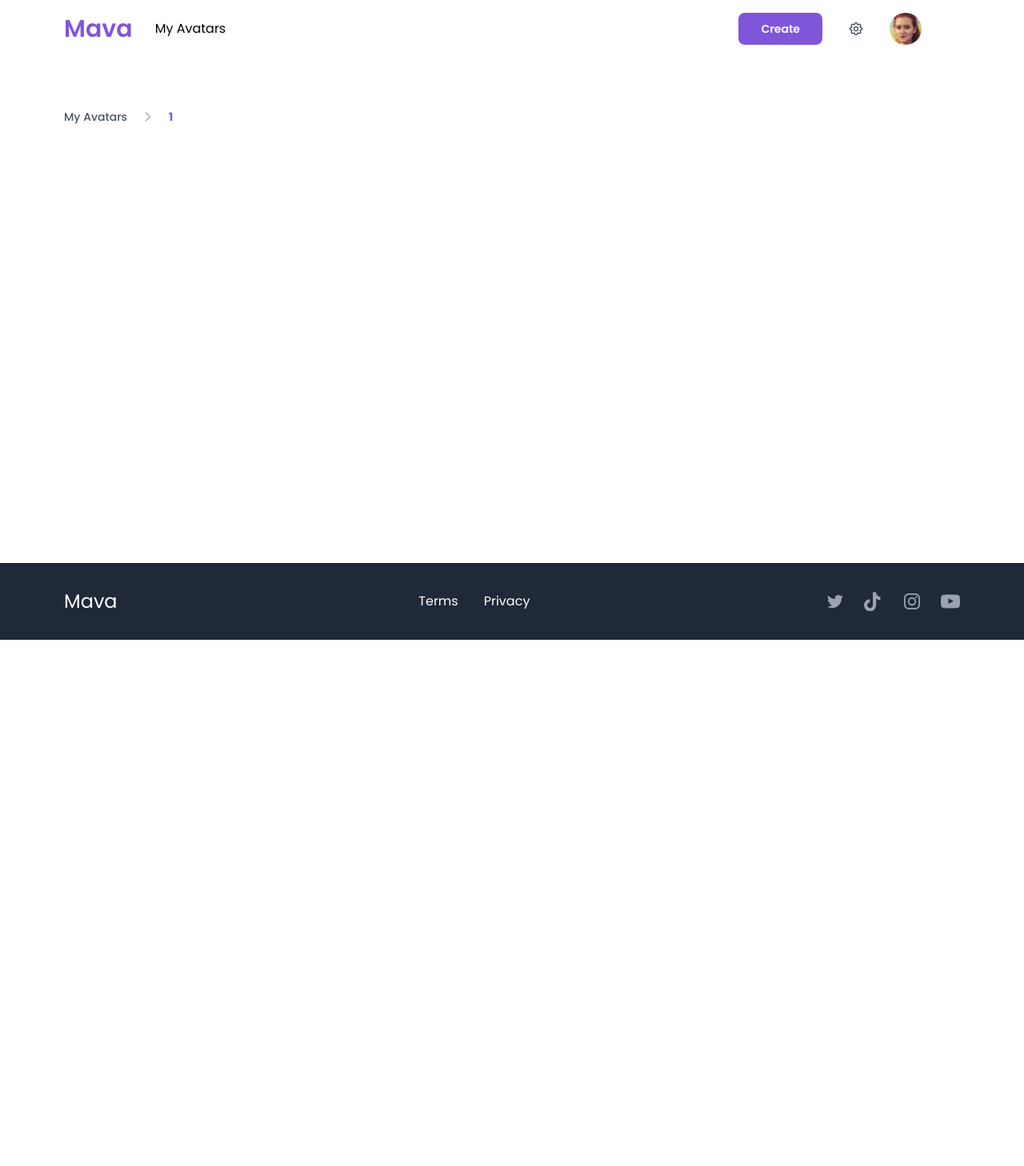
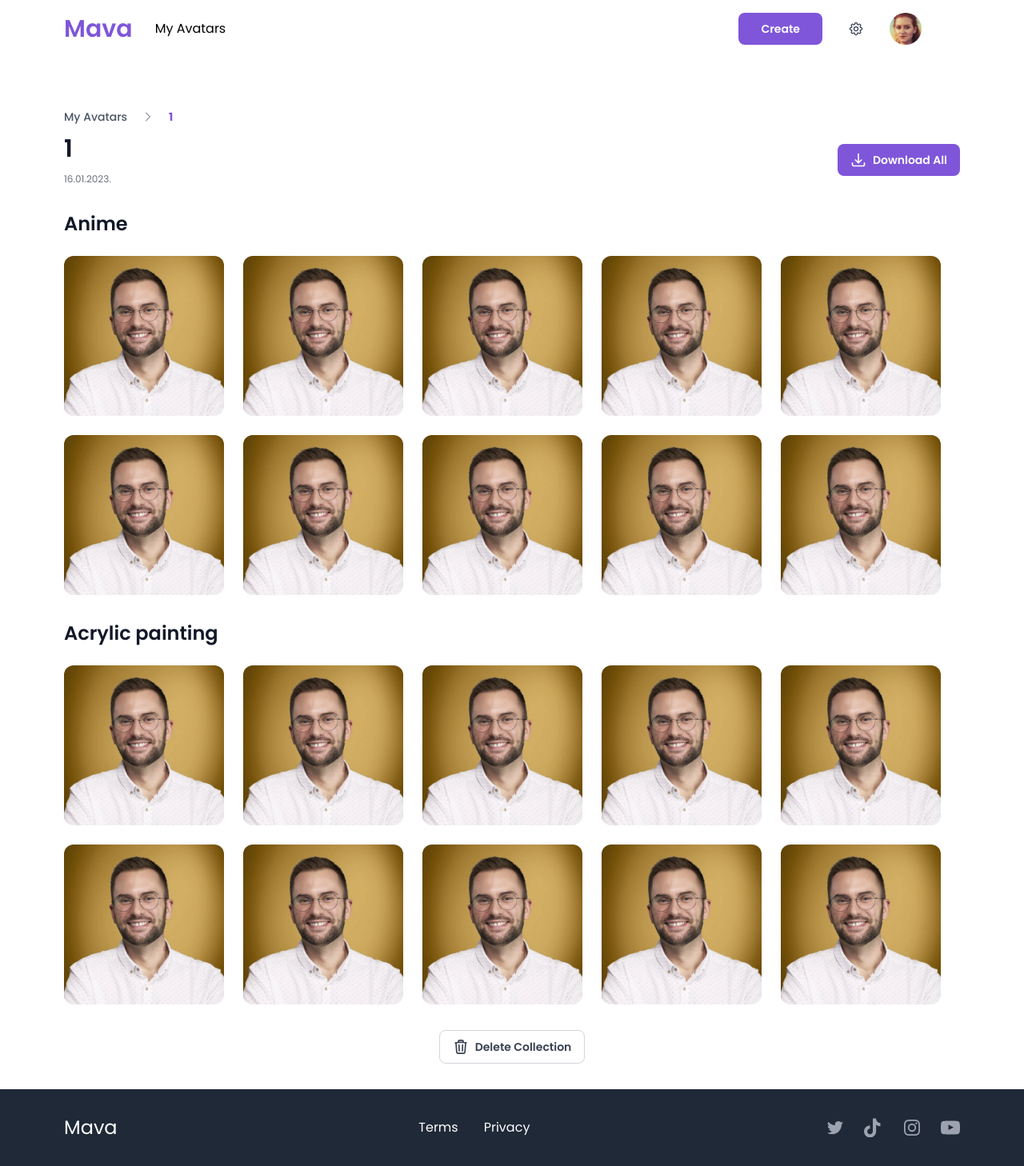
Before and after one commit to brandojesus0624/AI-web-frontend, a React (Create React App) app: page /my-avatars/1 in a window 1280 px wide. Shown: the whole page at 80% size. Before the commit the page ends 800 px from the top, so only its background shows below. Built offline with nearby package versions, Linux system fonts and the light colour scheme.

Commit message:
Collection Page

```diff
--- a/src/components/basic/collection.js
+++ b/src/components/basic/collection.js
@@ -62,12 +62,12 @@ const Collection = () => {
       <span className="text-gray-600 text-sm" id="created_date">16.01.2023.</span>
       <div className="flex mt-6 w-full" id="image_gallery">
         <Slider {...settings}>
-          <img src={require("../../assets/img/demo(1).png")} className="rounded-xl mr-9" />
-          <img src={require("../../assets/img/demo(2).png")} className="rounded-xl mr-9" />
-          <img src={require("../../assets/img/demo(3).png")} className="rounded-xl mr-9" />
-          <img src={require("../../assets/img/demo(4).png")} className="rounded-xl mr-9" />
-          <img src={require("../../assets/img/demo(5).png")} className="rounded-xl mr-9" />
-          <img src={require("../../assets/img/demo(6).png")} className="rounded-xl mr-9" />
+          <img alt="demo" src={require("../../assets/img/demo(1).png")} className="rounded-xl mr-9" />
+          <img alt="demo" src={require("../../assets/img/demo(2).png")} className="rounded-xl mr-9" />
+          <img alt="demo" src={require("../../assets/img/demo(3).png")} className="rounded-xl mr-9" />
+          <img alt="demo" src={require("../../assets/img/demo(4).png")} className="rounded-xl mr-9" />
+          <img alt="demo" src={require("../../assets/img/demo(5).png")} className="rounded-xl mr-9" />
+          <img alt="demo" src={require("../../assets/img/demo(6).png")} className="rounded-xl mr-9" />
         </Slider>
       </div>
       <div className="flex justify-center">
--- a/src/components/basic/imageGrid.js
+++ b/src/components/basic/imageGrid.js
@@ -1,5 +1,5 @@
 import { XMarkIcon } from "@heroicons/react/24/outline";
-import { useEffect, useState } from "react";
+import { useState } from "react";
 import ReactCrop, { centerCrop, makeAspectCrop } from "react-image-crop";
 import "react-image-crop/dist/ReactCrop.css";
 
--- a/src/components/pages/avatarGroup.js
+++ b/src/components/pages/avatarGroup.js
@@ -1,21 +1,215 @@
-import { ChevronRightIcon } from "@heroicons/react/24/outline"
-import { Link, useParams } from "react-router-dom"
-import MainLayout from "../../layout/mainLayout"
+import {
+  ArrowDownTrayIcon,
+  ChevronRightIcon,
+  TrashIcon,
+} from "@heroicons/react/24/outline";
+import { Link, useParams } from "react-router-dom";
+import MainLayout from "../../layout/mainLayout";
 
 const Group = () => {
-  const {id} = useParams()
+  const { id } = useParams();
   // console.log('group =========> ', id)
+
+  const onDownload = () => {
+    console.log('dwonload')
+  }
+
+  const onDelete = () => {
+    console.log('delete')
+  }
+
   return (
     <MainLayout>
       <div className="flex flex-col flex-1 w-full px-3 md:px-20 mt-16">
         <div className="text-sm flex items-center" id="route">
-          <Link to='/my-avatars' className="font-poppinsMedium text-gray-600 mr-[18px]">My Avatars</Link>
-          <ChevronRightIcon className="text-gray-600 w-4 h-4 mr-[18px]"/>
+          <Link
+            to="/my-avatars"
+            className="font-poppinsMedium hover:text-primary-600 text-gray-600 mr-[18px]"
+          >
+            My Avatars
+          </Link>
+          <ChevronRightIcon className="text-gray-600 w-4 h-4 mr-[18px]" />
           <span className="font-poppinsBold text-primary-600">{id}</span>
+        </div>
+        <div className="flex justify-between items-center mt-3" id="download">
+          <div className="flex flex-col">
+            <h1 className="font-poppinsSemiBold text-3xl text-gray-900">
+              {id}
+            </h1>
+            <span className="text-xs text-gray-500 mt-3">16.01.2023.</span>
+          </div>
+          <button className="px-4 py-2.5 flex text-white hover:bg-primary-700 bg-primary-600 rounded-lg items-center">
+            <ArrowDownTrayIcon className="w-5 h-5 stroke-2 mr-2" />
+            <span className="text-sm font-poppinsSemiBold" onClick={onDownload}>Download All</span>
+          </button>
+        </div>
+        <div className="mt-8" id="style_1">
+          <h1 className="text-2xl text-gray-900 font-poppinsSemiBold">Anime</h1>
+          <div
+            className="flex flex-wrap items-center justify-start"
+            id="images"
+          >
+            <div className="mt-6 pr-6 w-1/5">
+              <img
+                alt="demo"
+                src={require("../../assets/img/demo.png")}
+                className="rounded-xl"
+              />
+            </div>
+            <div className="mt-6 pr-6 w-1/5">
+              <img
+                alt="demo"
+                src={require("../../assets/img/demo.png")}
+                className="rounded-xl"
+              />
+            </div>
+            <div className="mt-6 pr-6 w-1/5">
+              <img
+                alt="demo"
+                src={require("../../assets/img/demo.png")}
+                className="rounded-xl"
+              />
+            </div>
+            <div className="mt-6 pr-6 w-1/5">
+              <img
+                alt="demo"
+                src={require("../../assets/img/demo.png")}
+                className="rounded-xl"
+              />
+            </div>
+            <div className="mt-6 pr-6 w-1/5">
+              <img
+                alt="demo"
+                src={require("../../assets/img/demo.png")}
+                className="rounded-xl"
+              />
+            </div>
+            <div className="mt-6 pr-6 w-1/5">
+              <img
+                alt="demo"
+                src={require("../../assets/img/demo.png")}
+                className="rounded-xl"
+              />
+            </div>
+            <div className="mt-6 pr-6 w-1/5">
+              <img
+                alt="demo"
+                src={require("../../assets/img/demo.png")}
+                className="rounded-xl"
+              />
+            </div>
+            <div className="mt-6 pr-6 w-1/5">
+              <img
+                alt="demo"
+                src={require("../../assets/img/demo.png")}
+                className="rounded-xl"
+              />
+            </div>
+            <div className="mt-6 pr-6 w-1/5">
+              <img
+                alt="demo"
+                src={require("../../assets/img/demo.png")}
+                className="rounded-xl"
+              />
+            </div>
+            <div className="mt-6 pr-6 w-1/5">
+              <img
+                alt="demo"
+                src={require("../../assets/img/demo.png")}
+                className="rounded-xl"
+              />
+            </div>
+          </div>
+        </div>
+        <div className="mt-8" id="style_2">
+          <h1 className="text-2xl text-gray-900 font-poppinsSemiBold">
+            Acrylic painting
+          </h1>
+          <div
+            className="flex flex-wrap items-center justify-start"
+            id="images"
+          >
+            <div className="mt-6 pr-6 w-1/5">
+              <img
+                alt="demo"
+                src={require("../../assets/img/demo.png")}
+                className="rounded-xl"
+              />
+            </div>
+            <div className="mt-6 pr-6 w-1/5">
+              <img
+                alt="demo"
+                src={require("../../assets/img/demo.png")}
+                className="rounded-xl"
+              />
+            </div>
+            <div className="mt-6 pr-6 w-1/5">
+              <img
+                alt="demo"
+                src={require("../../assets/img/demo.png")}
+                className="rounded-xl"
+              />
+            </div>
+            <div className="mt-6 pr-6 w-1/5">
+              <img
+                alt="demo"
+                src={require("../../assets/img/demo.png")}
+                className="rounded-xl"
+              />
+            </div>
+            <div className="mt-6 pr-6 w-1/5">
+              <img
+                alt="demo"
+                src={require("../../assets/img/demo.png")}
+                className="rounded-xl"
+              />
+            </div>
+            <div className="mt-6 pr-6 w-1/5">
+              <img
+                alt="demo"
+                src={require("../../assets/img/demo.png")}
+                className="rounded-xl"
+              />
+            </div>
+            <div className="mt-6 pr-6 w-1/5">
+              <img
+                alt="demo"
+                src={require("../../assets/img/demo.png")}
+                className="rounded-xl"
+              />
+            </div>
+            <div className="mt-6 pr-6 w-1/5">
+              <img
+                alt="demo"
+                src={require("../../assets/img/demo.png")}
+                className="rounded-xl"
+              />
+            </div>
+            <div className="mt-6 pr-6 w-1/5">
+              <img
+                alt="demo"
+                src={require("../../assets/img/demo.png")}
+                className="rounded-xl"
+              />
+            </div>
+            <div className="mt-6 pr-6 w-1/5">
+              <img
+                alt="demo"
+                src={require("../../assets/img/demo.png")}
+                className="rounded-xl"
+              />
+            </div>
+          </div>
+        </div>
+        <div className="flex justify-center">
+          <button className="px-4 py-2.5 flex text-gray-700 border hover:bg-gray-200 border-gray-300 rounded-lg items-center my-8">
+            <TrashIcon className="w-5 h-5 stroke-2 mr-2" />
+            <span className="text-sm font-poppinsSemiBold" onClick={onDelete}>Delete Collection</span>
+          </button>
         </div>
       </div>
     </MainLayout>
-  )
-}
+  );
+};
 
-export default Group
+export default Group;
--- a/src/components/pages/payment.js
+++ b/src/components/pages/payment.js
@@ -131,7 +131,7 @@ const Payment = () => {
         <h1 className="text-gray-900 text-xl font-poppinsSemiBold">
           Pay with card
         </h1>
-        <form onSubmit={payClick}>
+        <form onSubmit={payClick} className="flex justify-center flex-col items-center">
           <div className="mt-8 w-5/6 md:w-full">
             <label
               htmlFor="email"
```
Also changed, not shown: src/assets/img/demo.png (added).
